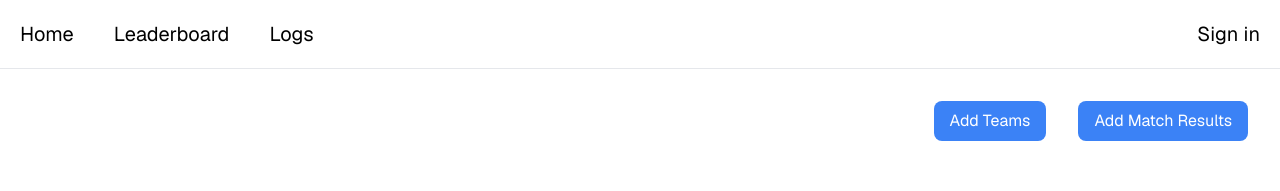
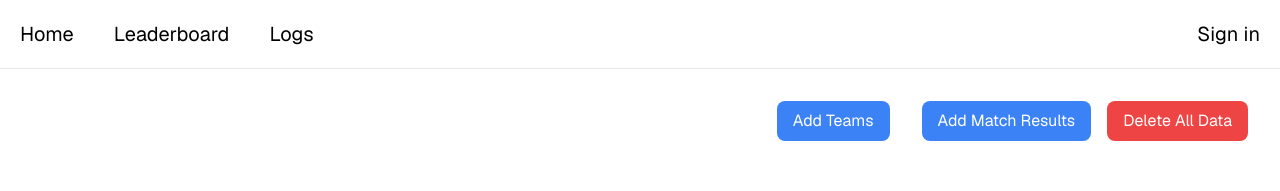
Before and after one commit to maxng17/we_are_the_champions, a Next.js app: page /home in a window 1280 px wide. Shown: the top 191 px of the page. Built offline with nearby package versions, Linux system fonts and the light colour scheme; no server answers.

Commit message:
Add Delete all data button for user

```diff
--- /dev/null
+++ b/src/app/api/deleteAll/route.ts
@@ -0,0 +1,28 @@
+import { db } from "~/server/db";
+import { NextResponse } from "next/server";
+import { matches, teams } from "~/server/db/schema";
+import { eq } from "drizzle-orm";
+
+export const dynamic = "force-dynamic";
+
+export async function DELETE(request: Request) {
+    const url = new URL(request.url);
+    const userId = url.searchParams.get('userId');
+
+    if (!userId) {
+        return NextResponse.json({ error: "User ID is required" }, { status: 400 });
+    }
+
+    try {
+        // Delete all matches for the user
+        await db.delete(matches).where(eq(matches.userId, userId));
+
+        // Delete all teams for the user
+        await db.delete(teams).where(eq(teams.userId, userId));
+
+        return NextResponse.json({ message: "ok" }, { status: 200 });
+    } catch (error) {
+        console.error('Error deleting teams and matches:', error);
+        return NextResponse.json({ error: "Failed to delete teams and matches" }, { status: 500 });
+    }
+}
--- a/src/app/home/page.tsx
+++ b/src/app/home/page.tsx
@@ -37,7 +37,7 @@ export default function StartPage() {
         }
     }, [userId]);
 
-   const handleTeamSubmit = async () => {
+    const handleTeamSubmit = async () => {
         if (teamsInput.trim().length === 0) {
             setTeamError('No data entered!')
             return
@@ -97,9 +97,9 @@ export default function StartPage() {
             setTeamError('Error occured while submitting the data. Please try again!')
             console.log(error)
         }
-   }
+    }
 
-   const handleMatchSubmit = async () => {
+    const handleMatchSubmit = async () => {
         if (!matchesInput.trim()) {
             setMatchError('No data entered!')
             return
@@ -158,7 +158,30 @@ export default function StartPage() {
             setMatchError('Error occured while submitting the data. Please try again!')
             console.log(error)
         }
-   }
+    }
+
+    const handleDeleteAllData = async() => {
+        if (!window.confirm("Are you sure you want to delete all team and match data? This action cannot be undone.")) {
+            return
+        } try {
+            const response = await fetch(`/api/deleteAll?userId=${userId}`, {
+                method: 'DELETE',
+            })
+
+            if (response.ok) {
+                setTeams([]);
+                setMatches([]);
+                alert('All team and match data has been deleted.');
+            } else {
+                const error = await response.json();
+                console.error('Error deleting data:', error.message);
+                alert('Failed to delete data.');
+            }
+        } catch (error) {
+            console.error('Error occurred during deletion:', error);
+            alert('An error occurred while deleting the data.');
+        }
+    }
 
     return (
         <div className='min-h-screen flex flex-col p-4'>
@@ -168,6 +191,9 @@ export default function StartPage() {
                 </button>
                 <button onClick={() => setShowMatchesModal(true)} className="bg-blue-500 text-white px-4 py-2 rounded-lg mr-4">
                     Add Match Results
+                </button>
+                <button onClick={handleDeleteAllData} className="bg-red-500 text-white px-4 py-2 rounded-lg">
+                    Delete All Data
                 </button>
             </div>
             <div className="flex p-4 flex-grow justify-center space-x-8">
```
